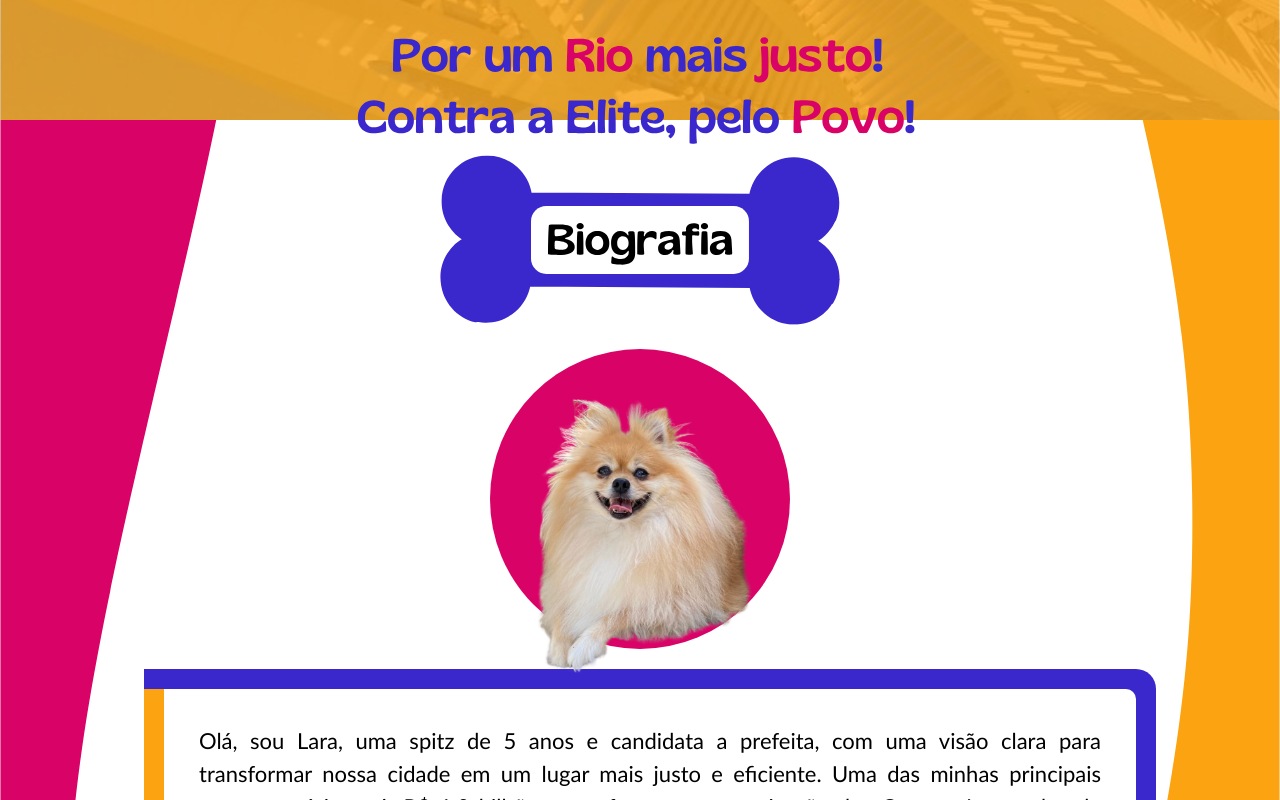
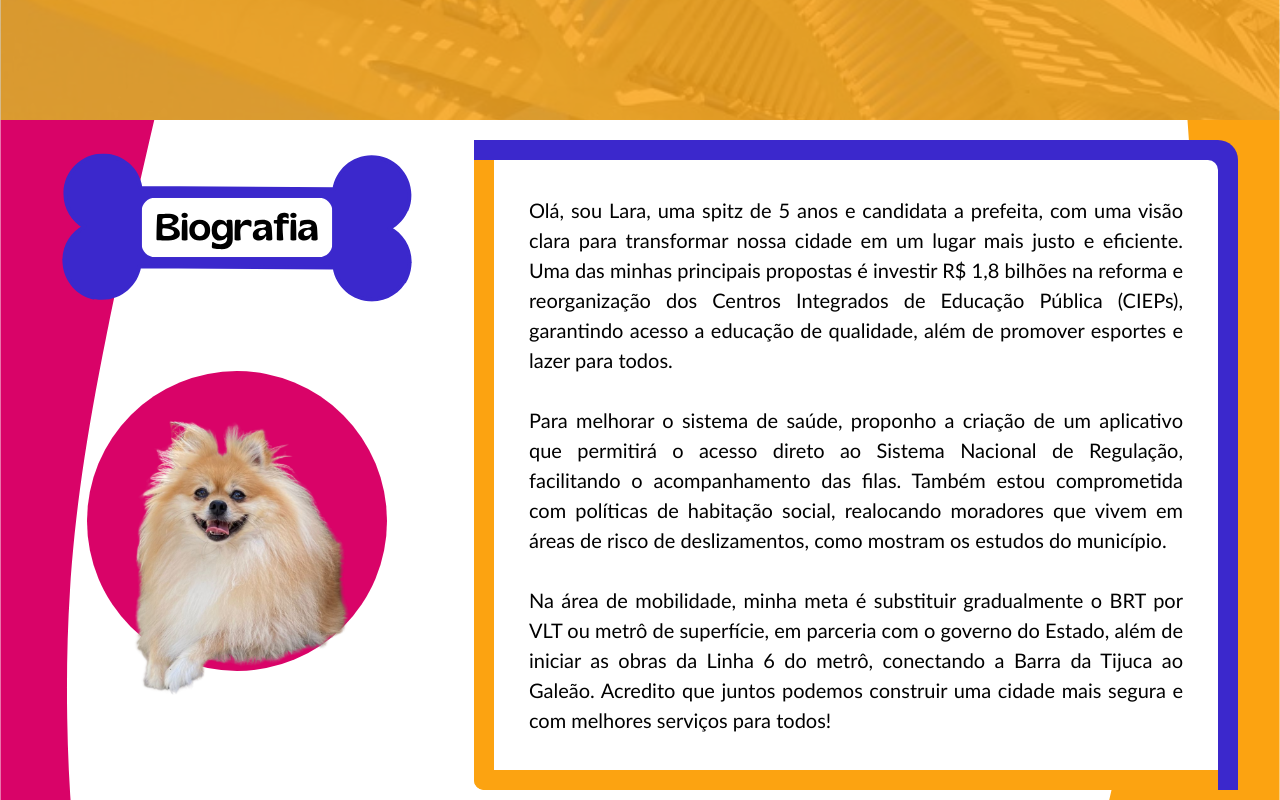
Before and after one commit to Leticia-SS/Assessment-Mobile-Ui, a React (Vite) app in the folder assessment-ui/: page / in a window 1280 px wide. Shown: the part 680-1480 px from the top of the page. Built offline with nearby package versions, Linux system fonts and the light colour scheme.

Commit message:
style: Biography component style

```diff
--- a/assessment-ui/src/Biography.css
+++ b/assessment-ui/src/Biography.css
@@ -61,7 +61,7 @@
     }
     .bio-text-p{
         text-align: justify;
-        font-size: 16px;
+        font-size: 15px;
     }
 }
 
@@ -79,13 +79,13 @@
         height: 250px;
     }
     .bio-text-p{
-        font-size: 20px;
+        font-size: 16px;
     }
 }
 
 @media (min-width:992px) {
     .bio-title-h1{
-        width: 400px;
+        width: 350px;
     }
     .title-img{
         width: 350px;
@@ -98,14 +98,30 @@
     }
     .bio-text-p{
         padding: 15px;
-        font-size: 22px;
+        font-size: 20px;
     }
 }
 
 @media (min-width:1200px) {
+    #Biografia{
+        flex-direction: row;
+        padding-bottom: 10px;
+        height: calc(100vh - 100px);
+        justify-content: space-evenly;
+        align-items: center;
+        gap: 20px;
+    }
 
+    .biography-content{
+        width: 60%;
+    }
+
+    .biography-title{
+        height: 100%;
+        justify-content: flex-start;
+        gap: 50px;
+    }
 }
 
-@media (min-width:1440px) {
-
-}
+/* @media (min-width:1440px) {
+} */
--- a/assessment-ui/src/Biography.jsx
+++ b/assessment-ui/src/Biography.jsx
@@ -5,10 +5,10 @@ import title from './assets/Biografia.svg'
 const Biography = () => {
     return (
         <section id="Biografia">
-            <h1 className="biography-title">
+            <div className="biography-title">
                 <div><img className="bio-title-h1" src={title} alt="Biografia" /></div>
                 <div className="bio-title-img"><img className="title-img" src={Lara} alt="Lara Saraiva"/></div>
-            </h1>
+            </div>
            <div className="biography-content">
             <p className="bio-text-p">Olá, sou Lara, uma spitz de 5 anos e candidata a prefeita, com uma visão clara para transformar nossa cidade em um lugar mais justo e eficiente. Uma das minhas principais propostas é investir R$ 1,8 bilhões na reforma e reorganização dos Centros Integrados de Educação Pública (CIEPs), garantindo acesso a educação de qualidade, além de promover esportes e lazer para todos.</p>
             <p className="bio-text-p">Para melhorar o sistema de saúde, proponho a criação de um aplicativo que permitirá o acesso direto ao Sistema Nacional de Regulação, facilitando o acompanhamento das filas. Também estou comprometida com políticas de habitação social, realocando moradores que vivem em áreas de risco de deslizamentos, como mostram os estudos do município.</p>
--- a/assessment-ui/src/components/components.css
+++ b/assessment-ui/src/components/components.css
@@ -42,12 +42,12 @@
 
 @media (min-width:1200px) {
     .carousel-Logo, .slogan{
-        width: 45%;
+        width: 35%;
     }
 }
 
 @media (min-width:1440px) {
     .carousel-Logo, .slogan{
-        width: 40%;
+        width: 30%;
     }
 }
```
